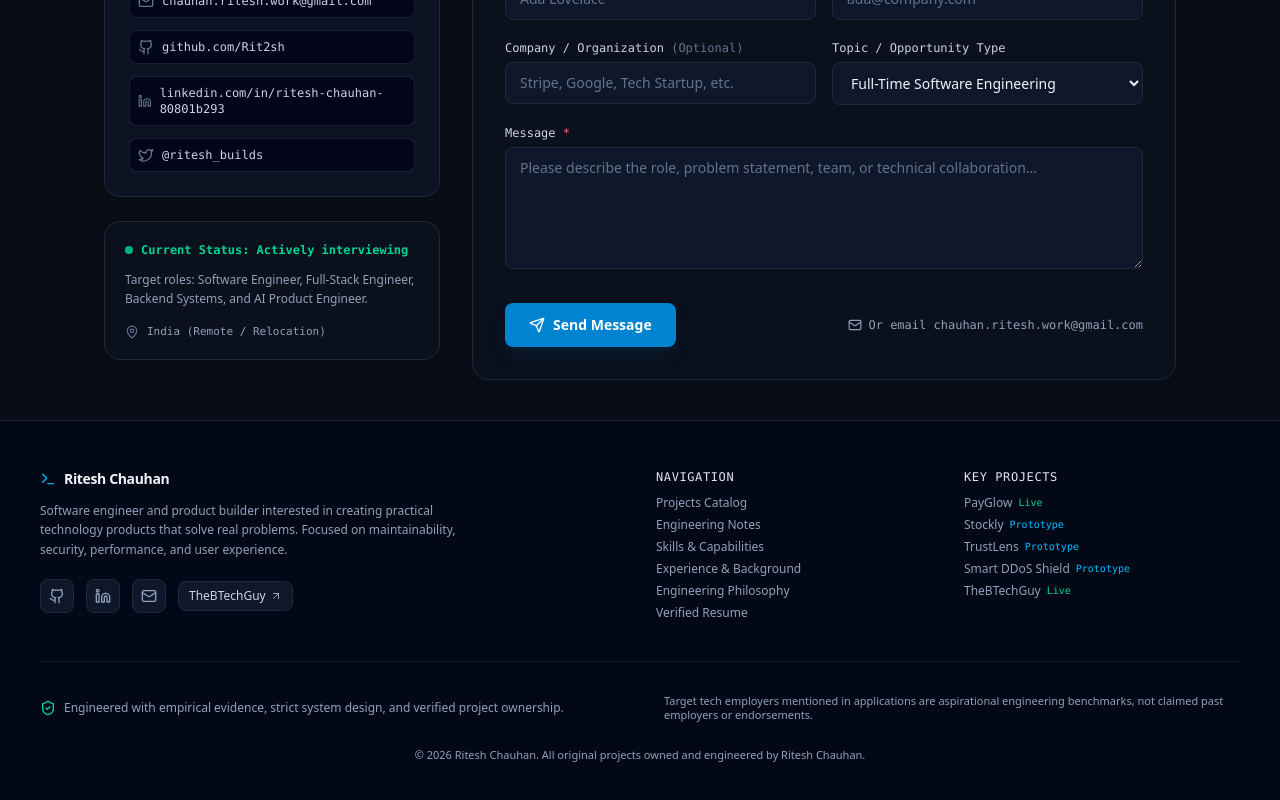
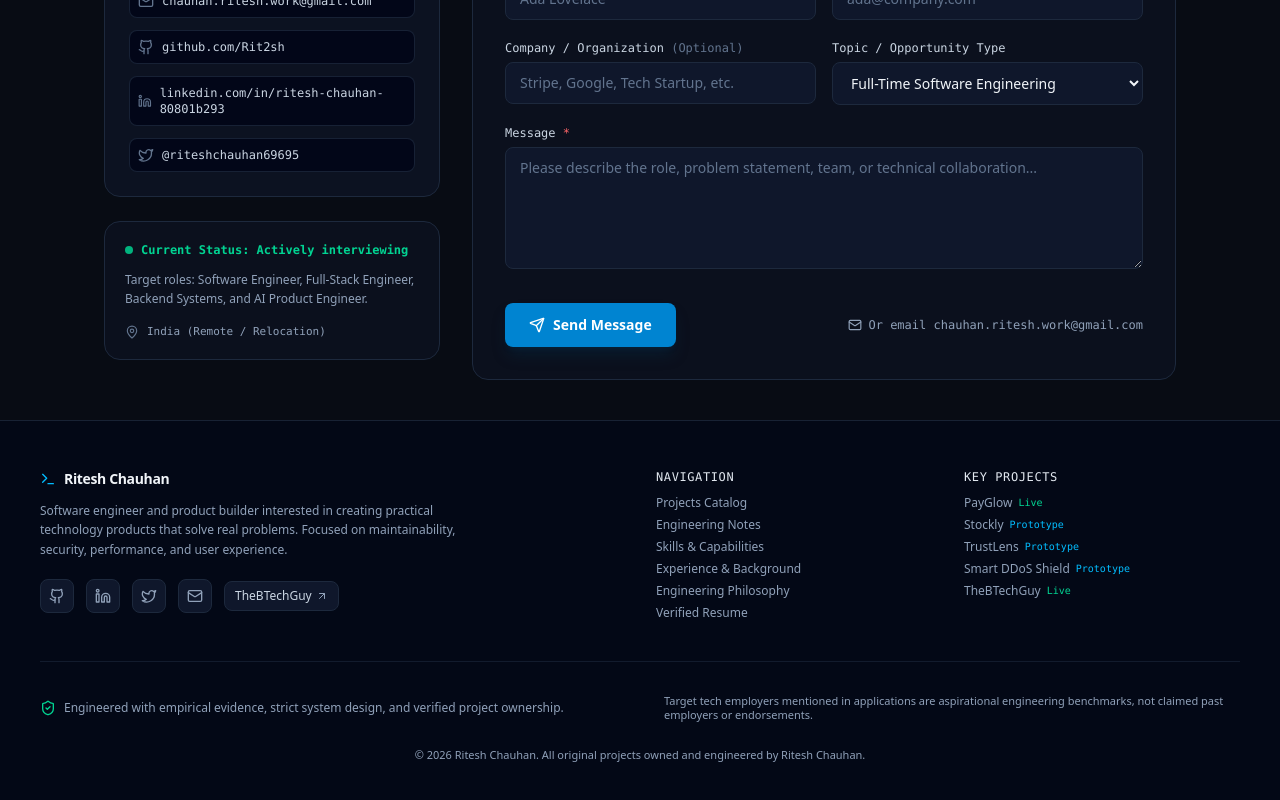
Before and after one commit to Rit2sh/Ritesh-Portfolio, a Next.js app: page /contact in a window 1280 px wide. Shown: the part 356-1156 px from the top of the page. Built offline with nearby package versions, Linux system fonts and the light colour scheme.

Commit message:
feat: update Twitter / X handle to riteshchauhan69695 and add to footer

```diff
--- a/src/app/contact/page.tsx
+++ b/src/app/contact/page.tsx
@@ -74,7 +74,7 @@ export default function ContactPage() {
                   className="flex items-center gap-2 text-slate-300 hover:text-sky-400 transition-colors p-2 rounded-lg bg-slate-950 border border-slate-800/80"
                 >
                   <TwitterIcon className="h-4 w-4 text-slate-500" />
-                  <span>@ritesh_builds</span>
+                  <span>@riteshchauhan69695</span>
                 </a>
               )}
             </div>
--- a/src/components/layout/Footer.tsx
+++ b/src/components/layout/Footer.tsx
@@ -1,6 +1,6 @@
 import Link from "next/link";
 import { Mail, ArrowUpRight, Terminal, ShieldCheck } from "lucide-react";
-import { GithubIcon, LinkedinIcon } from "@/components/ui/Icons";
+import { GithubIcon, LinkedinIcon, TwitterIcon } from "@/components/ui/Icons";
 import { profile } from "@/data/profile";
 
 export function Footer() {
@@ -36,6 +36,17 @@ export function Footer() {
               >
                 <LinkedinIcon className="h-4 w-4" />
               </a>
+              {profile.twitter && (
+                <a
+                  href={profile.twitter}
+                  target="_blank"
+                  rel="noopener noreferrer"
+                  className="p-2 rounded-lg bg-slate-900 border border-slate-800 hover:border-slate-700 hover:text-white transition-colors"
+                  aria-label="Twitter / X Profile"
+                >
+                  <TwitterIcon className="h-4 w-4" />
+                </a>
+              )}
               <a
                 href={`mailto:${profile.email}`}
                 className="p-2 rounded-lg bg-slate-900 border border-slate-800 hover:border-slate-700 hover:text-white transition-colors"
--- a/src/data/profile.ts
+++ b/src/data/profile.ts
@@ -32,7 +32,7 @@ export const profile: Profile = {
   email: "chauhan.ritesh.work@gmail.com",
   github: "https://github.com/Rit2sh",
   linkedin: "https://www.linkedin.com/in/ritesh-chauhan-80801b293",
-  twitter: "https://x.com/ritesh_builds",
+  twitter: "https://x.com/riteshchauhan69695",
   summary:
     "I’m a software engineer and product builder interested in creating practical technology products that solve real problems. My work spans full-stack development, backend engineering, AI-powered applications, fintech, cybersecurity, and SaaS. I enjoy taking ideas from problem definition through system design, implementation, testing, and deployment, while focusing on maintainability, security, performance, and user experience.",
   positioning: [
--- a/src/lib/metadata.ts
+++ b/src/lib/metadata.ts
@@ -60,7 +60,7 @@ export function constructMetadata({
       title,
       description,
       images: [image],
-      creator: "@ritesh_builds"
+      creator: "@riteshchauhan69695"
     },
     robots: {
       index: !noIndex,
```
